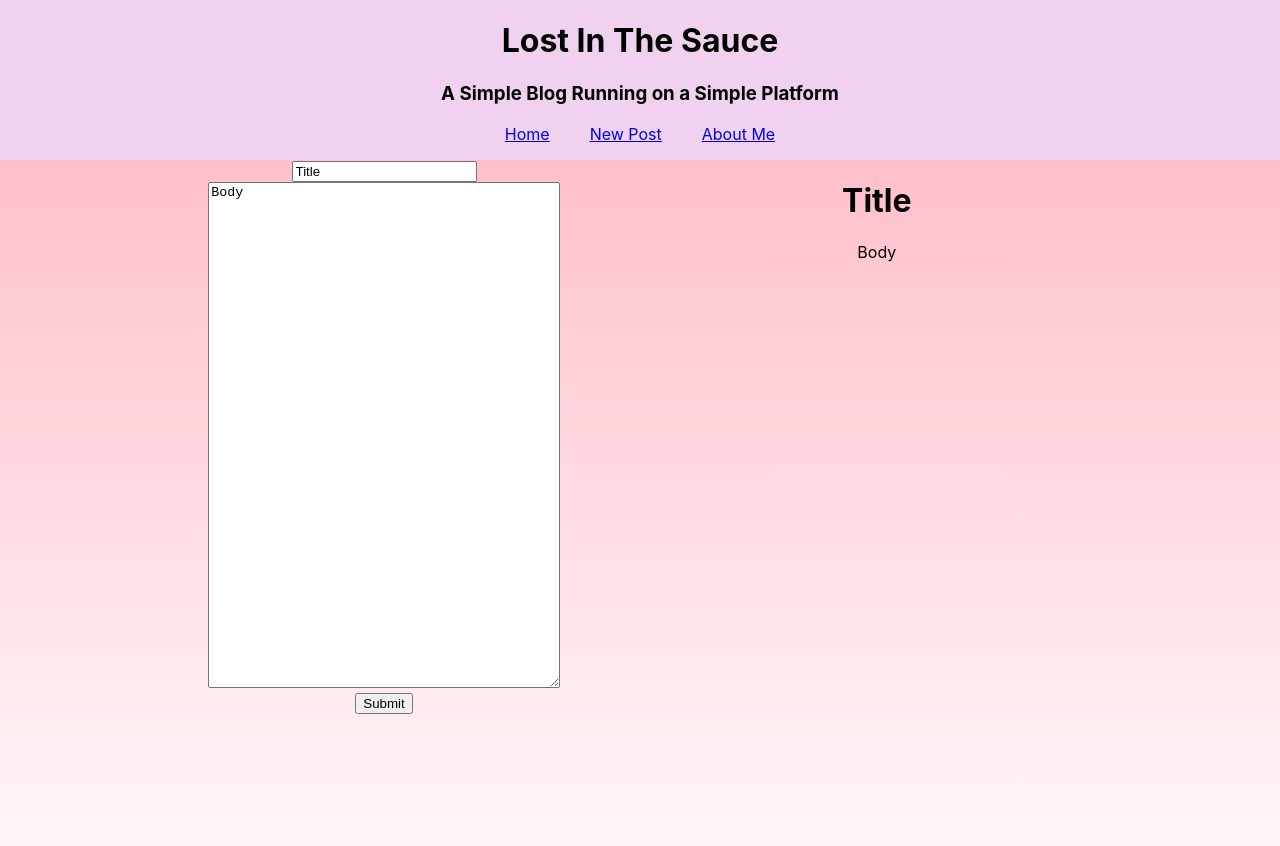
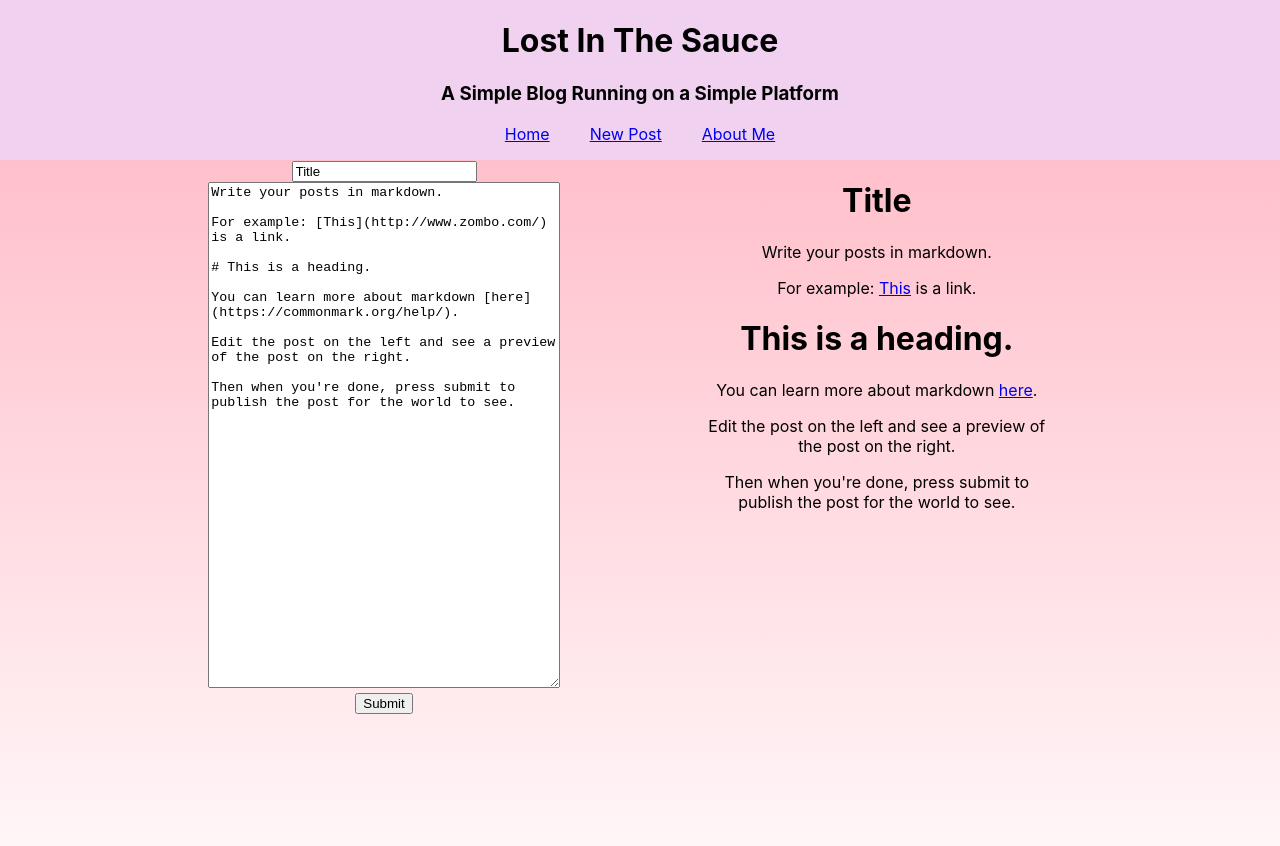
Before and after one commit to Jacob-Baldwin/blog-platform, a React (Create React App) app: page /new in a window 1280 px wide. Shown: the top 846 px of the page. Built offline with nearby package versions, Linux system fonts and the light colour scheme.

Commit message:
sample post

```diff
--- a/src/Components/NewPost.js
+++ b/src/Components/NewPost.js
@@ -9,7 +9,7 @@ class NewPost extends React.Component {
     super();
     this.state = {
       post: {
-        body: "Body",
+        body: "Write your posts in markdown.\n\nFor example: [This](http://www.zombo.com/) is a link.\n\n# This is a heading.\n\nYou can learn more about markdown [here](https://commonmark.org/help/).\n\nEdit the post on the left and see a preview of the post on the right.\n\nThen when you're done, press submit to publish the post for the world to see.",
         title: "Title",
         dateposted: (new Date()).toISOString(),
         datemodified: (new Date()).toISOString()
```
